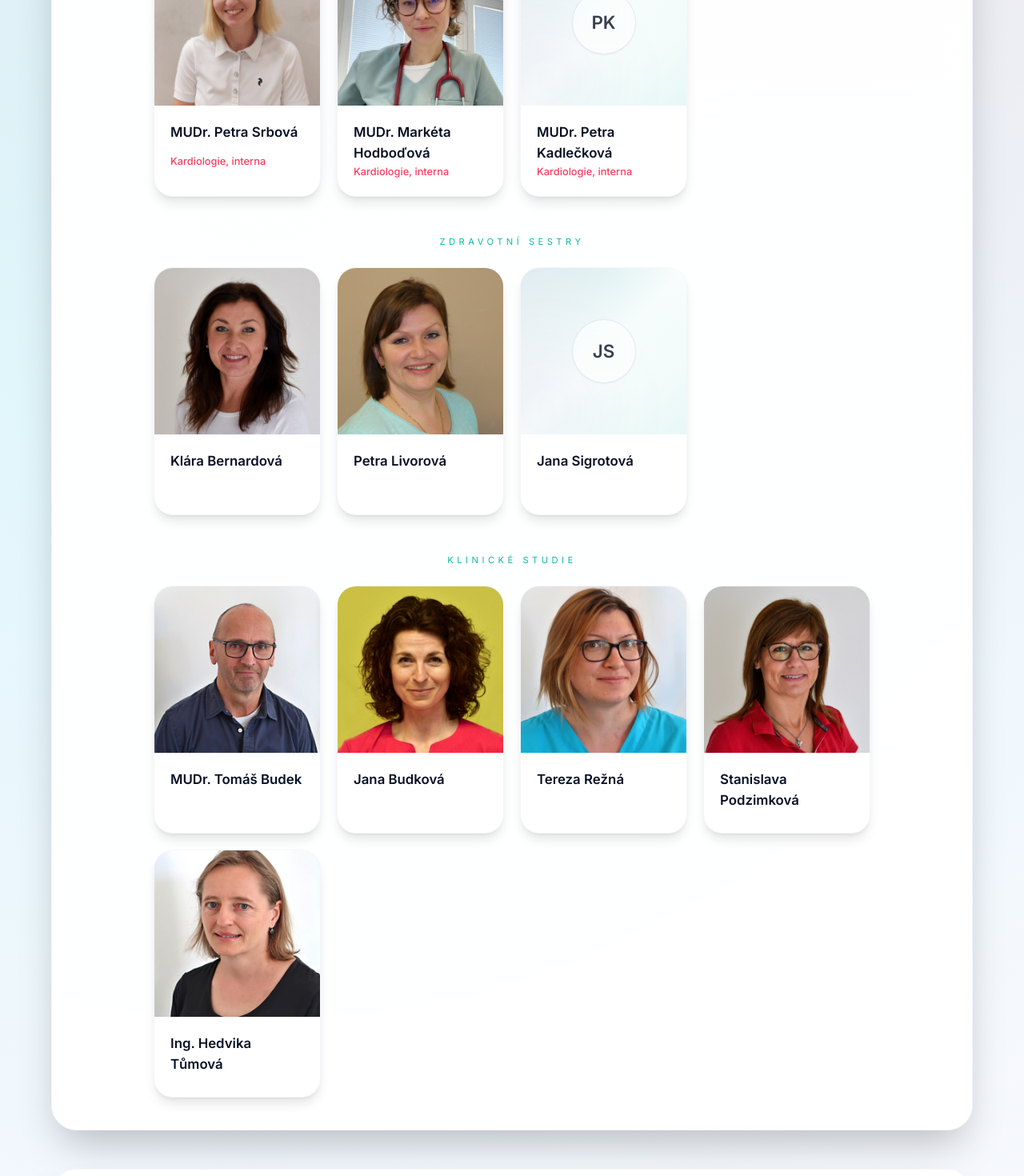
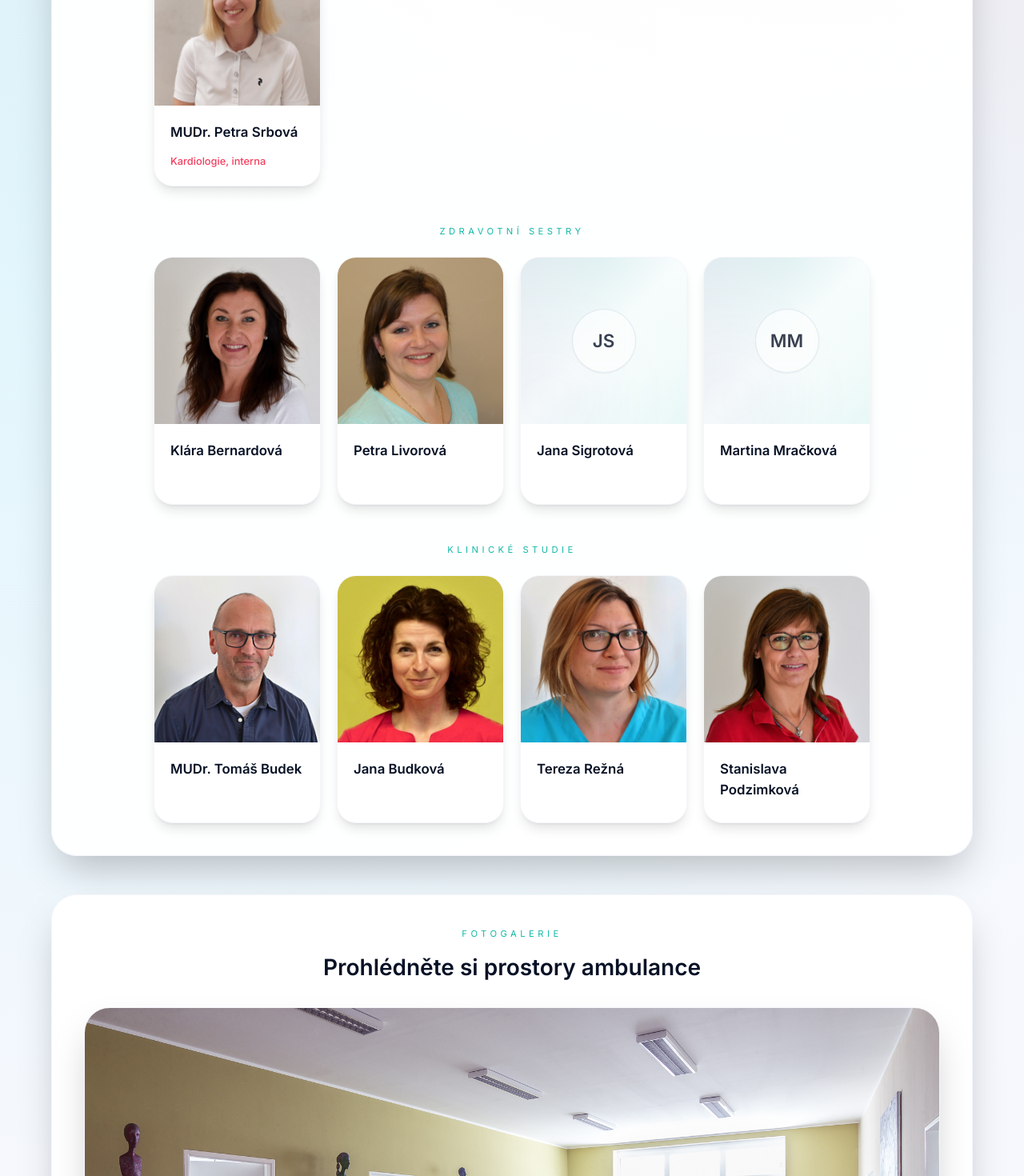
Before and after one commit to mmrzena/kardiologie-brandys, a Next.js app: page /ordinace in a window 1280 px wide. Shown: the part 920-2390 px from the top of the page at 80% size. Built offline with nearby package versions, Linux system fonts and the light colour scheme.

Commit message:
Change staff

```diff
--- a/src/data/staff.ts
+++ b/src/data/staff.ts
@@ -61,26 +61,6 @@ const staffMembers: StaffMember[] = [
     type: 'doctor',
   },
   {
-    id: 'marketa-hodbodova',
-    name: 'MUDr. Markéta Hodboďová',
-    title: 'Kardiologie, interna',
-    bio: 'Členka kardiologického týmu věnující se diagnostice a léčbě kardiovaskulárních onemocnění.',
-    src: '/images/staff/mudr.-hodbodova-scaled-e1747919453208-480x468.jpg',
-    email: 'kardiologie.brandys@seznam.cz',
-    phone: '+420 326 396 790',
-    type: 'doctor',
-  },
-  {
-    id: 'petra-kadleckova',
-    name: 'MUDr. Petra Kadlečková',
-    title: 'Kardiologie, interna',
-    bio: 'Členka kardiologického týmu věnující se diagnostice a léčbě kardiovaskulárních onemocnění.',
-    src: '',
-    email: 'kardiologie.brandys@seznam.cz',
-    phone: '+420 326 396 790',
-    type: 'doctor',
-  },
-  {
     id: 'tomas-budek',
     name: 'MUDr. Tomáš Budek',
     title: 'Klinické studie',
@@ -117,6 +97,15 @@ const staffMembers: StaffMember[] = [
     type: 'nurse',
   },
   {
+    id: 'martina-mrackova',
+    name: 'Martina Mračková',
+    title: 'Zdravotní sestra',
+    src: '',
+    email: 'kardiologie.brandys@seznam.cz',
+    phone: '+420 326 396 790',
+    type: 'nurse',
+  },
+  {
     id: 'jana-budkova',
     name: 'Jana Budková',
     title: 'Klinické studie',
@@ -143,15 +132,6 @@ const staffMembers: StaffMember[] = [
     phone: '+420 326 320 112',
     type: 'research',
   },
-  {
-    id: 'hedvika-tumova',
-    name: 'Ing. Hedvika Tůmová',
-    title: 'Klinické studie',
-    src: '/images/staff/IMG_0361-480x468.jpg',
-    email: 'studie@kardiologiebrandys.cz',
-    phone: '+420 326 320 112',
-    type: 'research',
-  },
 ]
 export const getStaffMember = (id: string) => {
   return staffMembers.find((member) => member.id === id)
```
